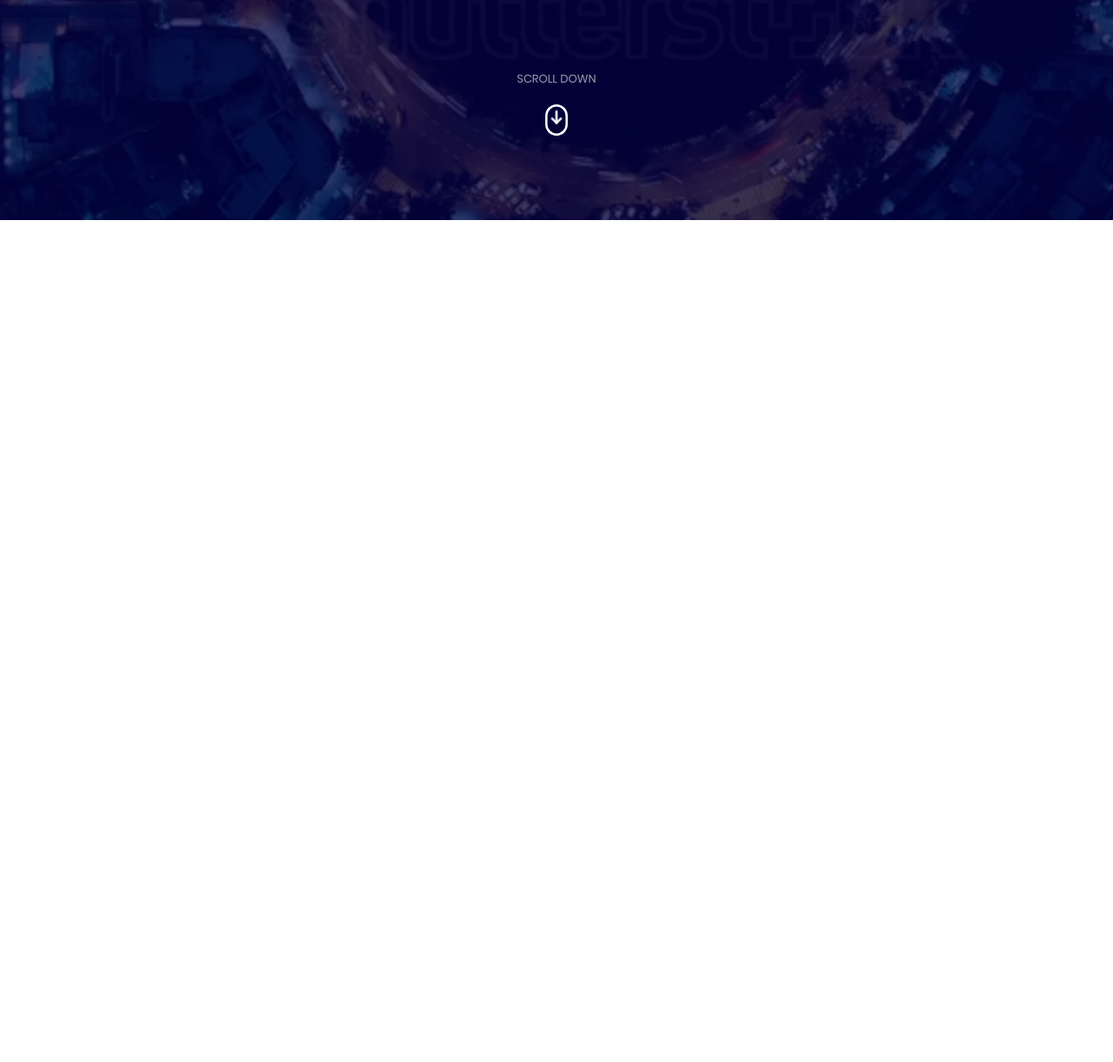
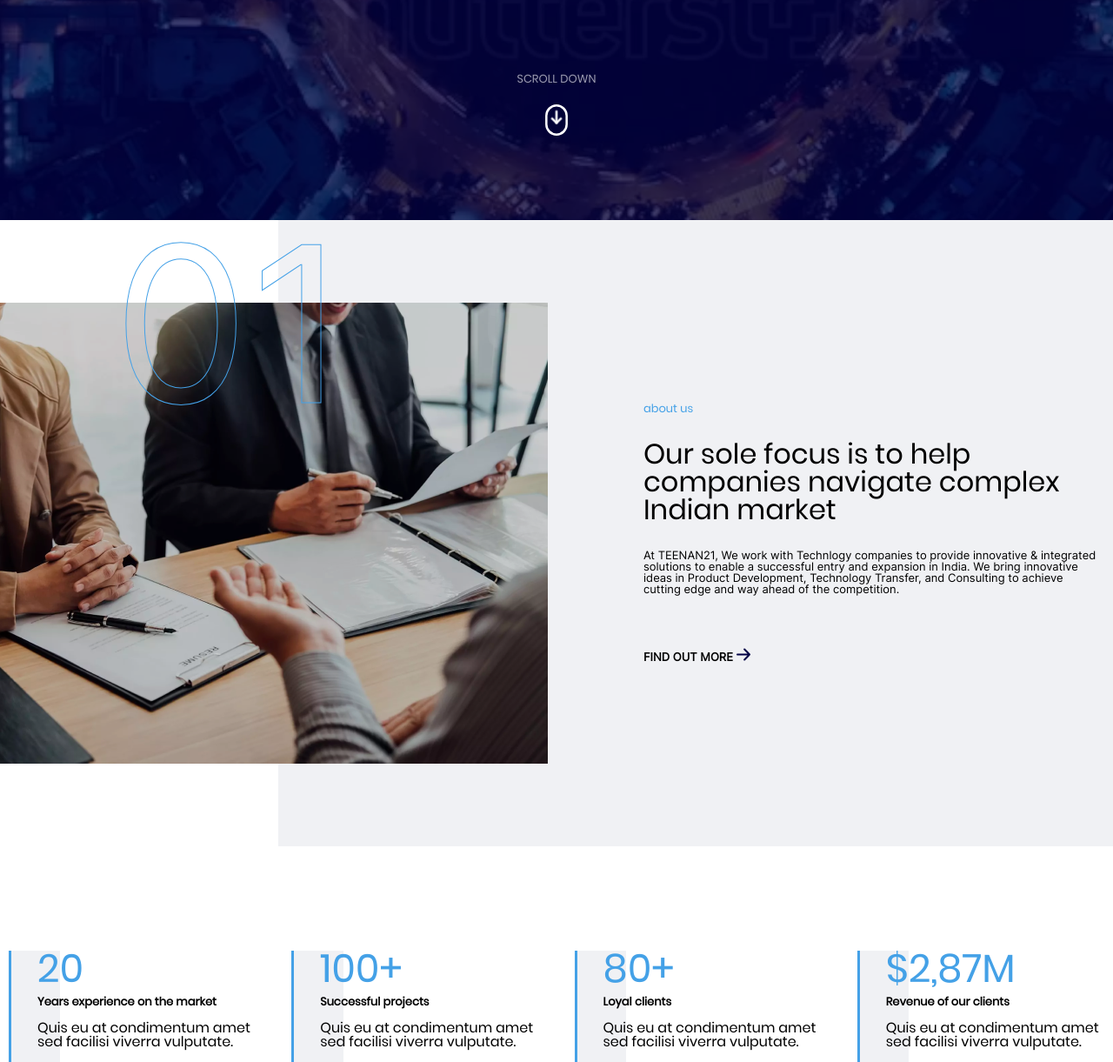
Before and after one commit to DmitrijTolstov/Teetan21, a website built with webpack: page src/index.html in a window 1280 px wide. Shown: the part 500-1721 px from the top of the page at 87% size. Before the commit the page ends 800 px from the top, so only its background shows below. Built offline with nearby package versions, Linux system fonts and the light colour scheme.

Commit message:
block about and styles

```diff
--- a/src/index.html
+++ b/src/index.html
@@ -8,7 +8,6 @@
 </head>
 <body>
     <section class="mainPage">
-    <div class="containers">
         <div class="container">
         <header class="mainPage-header">
             <nav class="mainPage-navigation">
@@ -73,5 +72,68 @@
             </main>
         </div>
     </section>
+
+    <main class="about">
+        <div class="number">01</div>
+        <section class="about-content">
+            <figure class="about-content__image">
+                <img src="./images/about.png" alt="картинка собеседования">
+            </figure>
+            <div class="about-content__text">
+                <h4 class="about-content__suptitle">
+                    about us
+                </h4>
+                <h2 class="about-content__title">
+                    Our sole focus is to help companies navigate complex Indian market
+                </h2>
+                <p class="about-content__description">
+                    At TEENAN21, We work with Technlogy companies to provide innovative & integrated solutions to enable a successful entry and expansion in India. We bring innovative ideas in Product Development, Technology Transfer, and Consulting to achieve cutting edge and way ahead of the competition.
+                </p>
+                <a href="" class="about-content__link">
+                    <strong>find out more</strong>
+                        <svg width="16" height="15" viewBox="0 0 16 15" fill="none" xmlns="http://www.w3.org/2000/svg">
+                            <path d="M9.16667 1.5L15 7.5M15 7.5L9.16667 13.5M15 7.5L1 7.5" stroke="#000046" stroke-width="2" stroke-linecap="round" stroke-linejoin="round"/>
+                        </svg>
+                </a>
+            </div>
+        </section>
+    </main>
+
+    <main class="card">
+        <div class="container">
+        <section class="about-cards">
+            <div class="about-card">
+                <h1 class="about-card__title">20</h1>
+                <p class="about-card__text"><strong>Years experience on the market</strong></p>
+                <p class="about-card__text">
+                    Quis eu at condimentum amet sed facilisi viverra vulputate.
+                </p>
+            </div>
+            <div class="about-card">
+                <h1 class="about-card__title">100+</h1>
+                <p class="about-card__text"><strong>Successful projects</strong></p>
+                <p class="about-card__text">
+                    Quis eu at condimentum amet sed facilisi viverra vulputate.
+                </p>
+            </div>
+            <div class="about-card">
+                <h1 class="about-card__title">80+</h1>
+                <p class="about-card__text"><strong>Loyal clients</strong></p>
+                <p class="about-card__text">
+                    Quis eu at condimentum amet sed facilisi viverra vulputate.
+                </p>
+            </div>
+            <div class="about-card">
+                <h1 class="about-card__title">$2,87M</h1>
+                <p class="about-card__text"><strong>Revenue of our clients</strong></p>
+                <p class="about-card__text">
+                    Quis eu at condimentum amet sed facilisi viverra vulputate.
+                </p>
+            </div>
+        </section>
+        </div>
+    </main>
+
+
 </body>
 </html>
--- /dev/null
+++ b/src/styles/about/about.scss
@@ -0,0 +1,78 @@
+
+.about {
+    position: relative;
+    padding-block: 95px;
+    margin-block-end: 120px;
+    &::before{
+        position: absolute;
+        content:'';
+        background-color: $gray-bg;
+        z-index: -1;
+        top: 0;
+        right: 0;
+        bottom: 0;
+        width: 75%;
+    }
+
+&-content {
+    color: #000;
+    display: flex;
+    gap: 110px;
+    align-items: center;
+    &__text {
+        max-width: 522px;
+    }
+    &__suptitle {
+        color: $light-blue;
+    }
+    &__title {
+        font-size: $sup-title;
+        margin-block: 30px;
+    }
+    &__description {
+        font-family: 'Inter';
+        margin-block-end: 60px;
+    }
+    &__link {
+        text-transform: uppercase;
+    }
+}
+
+&-cards {
+    display: flex;
+    gap: 41px;
+}
+&-card {
+    position: relative;
+    border-left: 3px solid $light-blue ;
+    padding-inline-start: 30px;
+    &::after{
+        position: absolute;
+        content:'';
+        background-color: $gray-bg;
+        z-index: -1;
+        top: 0;
+        left: 0;
+        bottom: 0;
+        width: 20%;
+    }
+}
+&-card__title {
+    color: $light-blue;
+    font-size: $title;
+    margin-block-end: 5px;
+}
+&-card__text {
+    font-size: $main-fonts;
+    margin-block-end: 15px;
+}
+}
+
+.number {
+-webkit-text-stroke: 1px $light-blue;
+font-size: 250px;
+position: absolute;
+color: transparent;
+top: 10px;
+left: 130px;
+}
--- a/src/styles/index.scss
+++ b/src/styles/index.scss
@@ -8,4 +8,5 @@
 
 // header;
 
-@import './mainPage/mainPage.scss'
+@import './mainPage/mainPage.scss';
+@import './about/about.scss';
--- a/src/styles/mainPage/mainPage.scss
+++ b/src/styles/mainPage/mainPage.scss
@@ -4,5 +4,6 @@
 .mainPage{
 
     background-image: url(../../src/images/banner.png);
+    color: white;
 
 }
--- a/src/styles/reset.scss
+++ b/src/styles/reset.scss
@@ -2,7 +2,7 @@
 	padding: 0px;
 	margin: 0px;
 	border: none;
-	color: white;
+	color: inherit;
 	font-size:$link
 }
 
```
